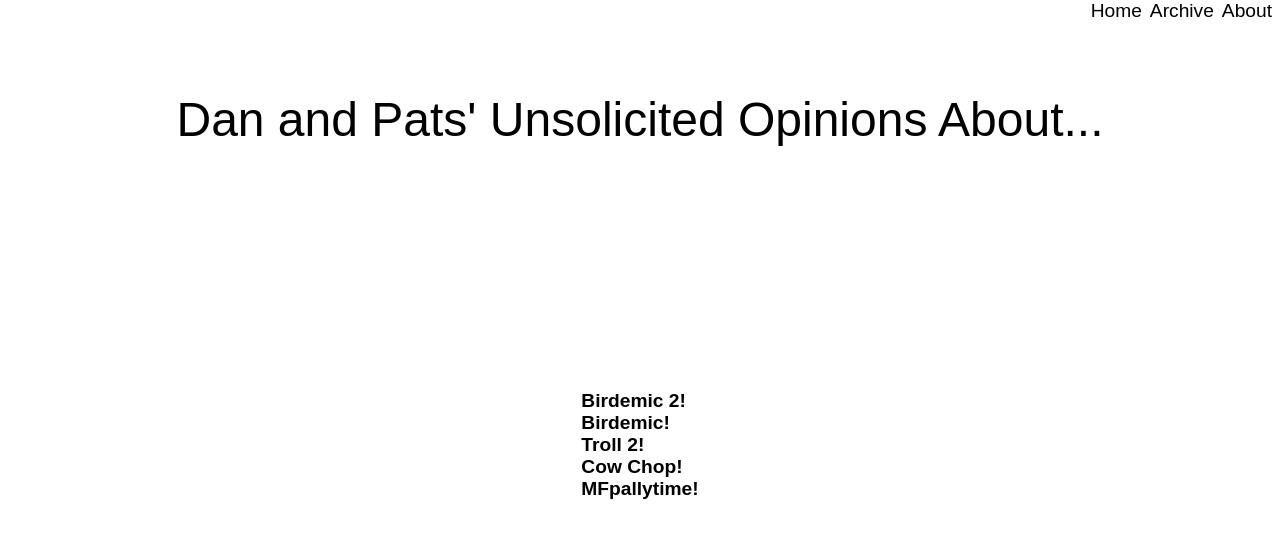
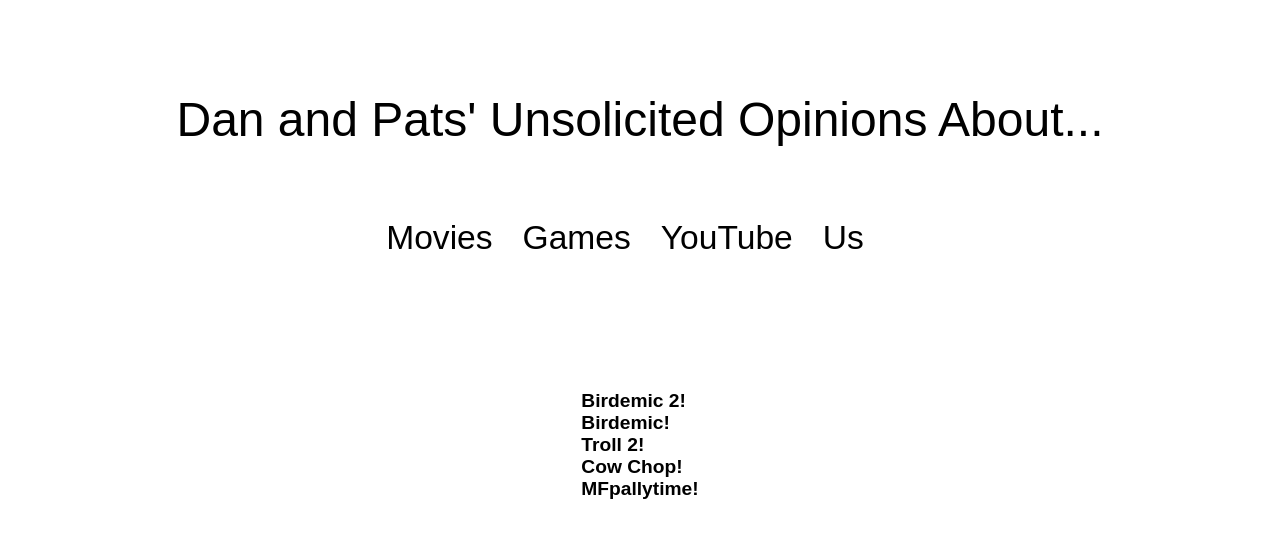
Before and after one commit to Dkaf/video-opinions, a Vue app: page / in a window 1280 px wide. Shown: the top 538 px of the page. Built offline with nearby package versions, Linux system fonts and the light colour scheme; a web font is replaced by a local one.

Commit message:
added more links and edited style

```diff
--- a/src/components/Navigation.vue
+++ b/src/components/Navigation.vue
@@ -1,8 +1,9 @@
 <template>
 	<div class="nav">
-		<router-link class="nav-link" to='/'>Home</router-link>
-		<router-link class="nav-link" to='/archive'>Archive</router-link>
-		<router-link class="nav-link" to='/about'>About</router-link>
+		<router-link class="nav-link" to='/movies'>Movies</router-link>
+		<router-link class="nav-link" to='/games'>Games</router-link>
+		<router-link class="nav-link" to='/youtube'>YouTube</router-link>
+		<router-link class="nav-link" to='/about'>Us</router-link>
 	</div>
 </template>
 <script>
@@ -13,20 +14,19 @@
 
 <style>
 	.nav {
-		top: 0px;
-		left: 0px;
-		position: absolute;
-		text-align: right;
-		height: 100px;
-		background: white;
-		width: 100%;
+		text-align: center;
+		padding-top: 40px;
 	}
 	.nav-link {
 		color: black;
 		text-decoration: none;
-		font-size: 1.2em;
+		font-size: 2.1em;
 		cursor: pointer;
-		margin-right: 8px;
+		margin-right: 30px;
+	}
+	.nav-link:hover {
+		text-decoration: underline;
+		text-decoration-color: #00d8ff;
 	}
 	.nav-link::selection {
 		color: black;
```
